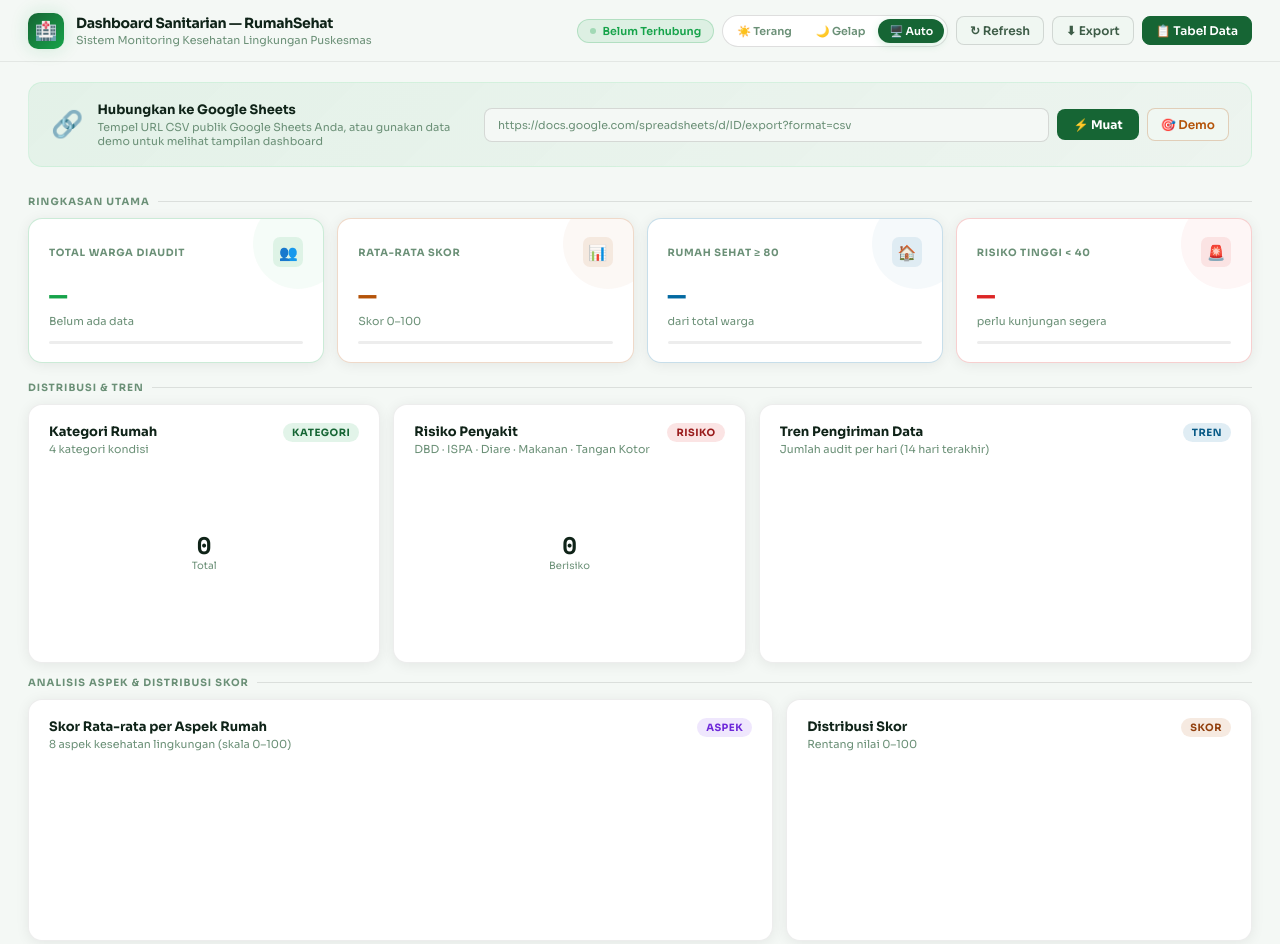
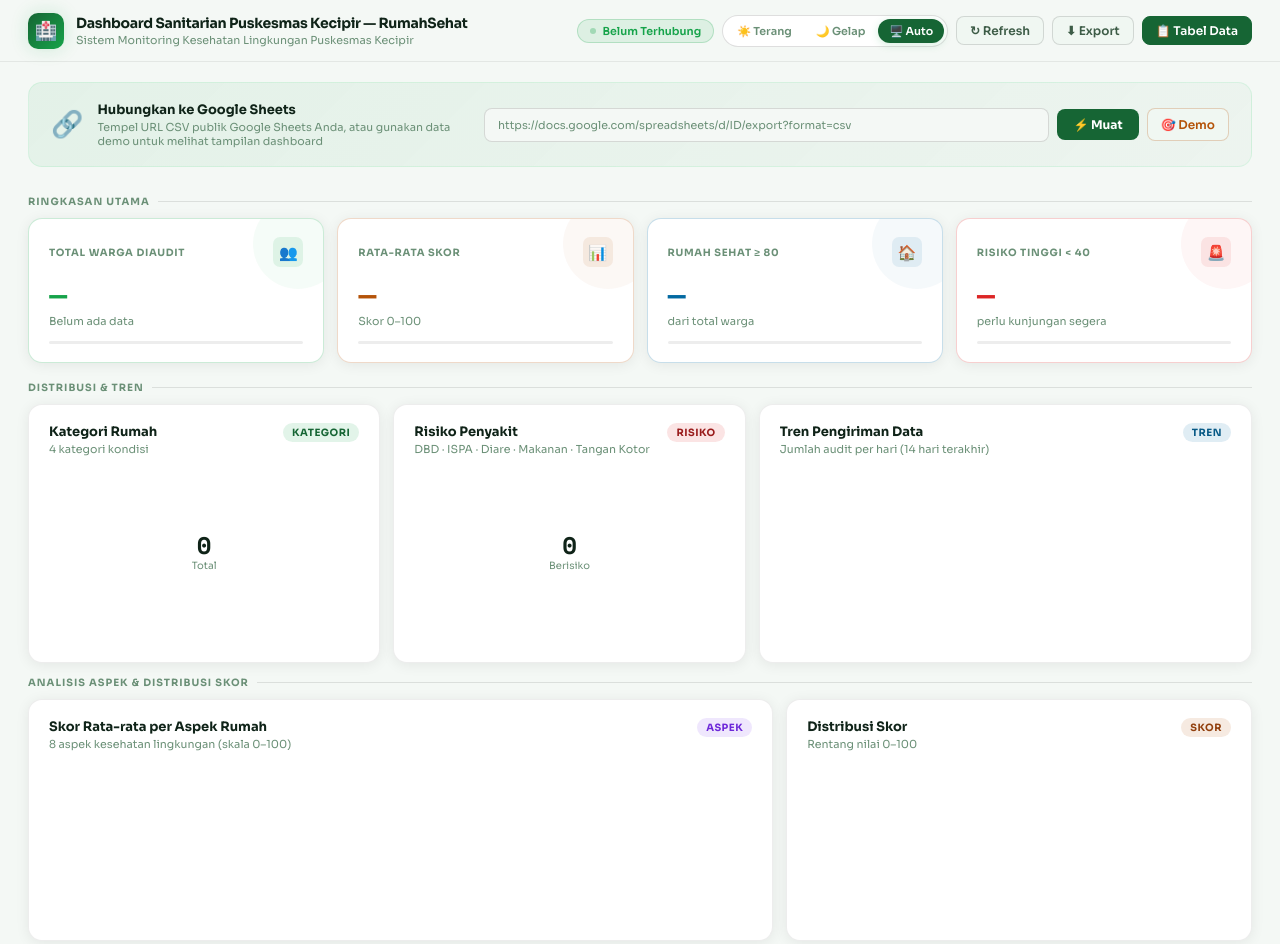
Before and after one commit to pkmkcipir/dashboard, a plain HTML site: page index.html in a window 1280 px wide. Shown: the top 944 px of the page. Drawn offline with nearby package versions, Linux system fonts and the light colour scheme.

Commit message:
index.html

```diff
--- a/index.html
+++ b/index.html
@@ -3,7 +3,7 @@
 <head>
 <meta charset="UTF-8">
 <meta name="viewport" content="width=device-width, initial-scale=1.0">
-<title>Dashboard Sanitarian — RumahSehat Puskesmas</title>
+<title>Dashboard Sanitarian Puskesmas Kecipir — RumahSehat Puskesmas</title>
 <link rel="preconnect" href="https://fonts.googleapis.com">
 <link href="https://fonts.googleapis.com/css2?family=Sora:wght@300;400;500;600;700;800&family=Space+Mono:wght@400;700&display=swap" rel="stylesheet">
 <script src="https://cdnjs.cloudflare.com/ajax/libs/Chart.js/4.4.1/chart.umd.min.js"></script>
@@ -330,8 +330,8 @@ pre{background:var(--bg);border:1px solid var(--border);border-radius:10px;
   <div class="tb-left">
     <div class="logo">🏥</div>
     <div>
-      <div class="tb-title">Dashboard Sanitarian — RumahSehat</div>
-      <div class="tb-sub">Sistem Monitoring Kesehatan Lingkungan Puskesmas</div>
+      <div class="tb-title">Dashboard Sanitarian Puskesmas Kecipir — RumahSehat</div>
+      <div class="tb-sub">Sistem Monitoring Kesehatan Lingkungan Puskesmas Kecipir</div>
     </div>
   </div>
   <div class="tb-right">
```
